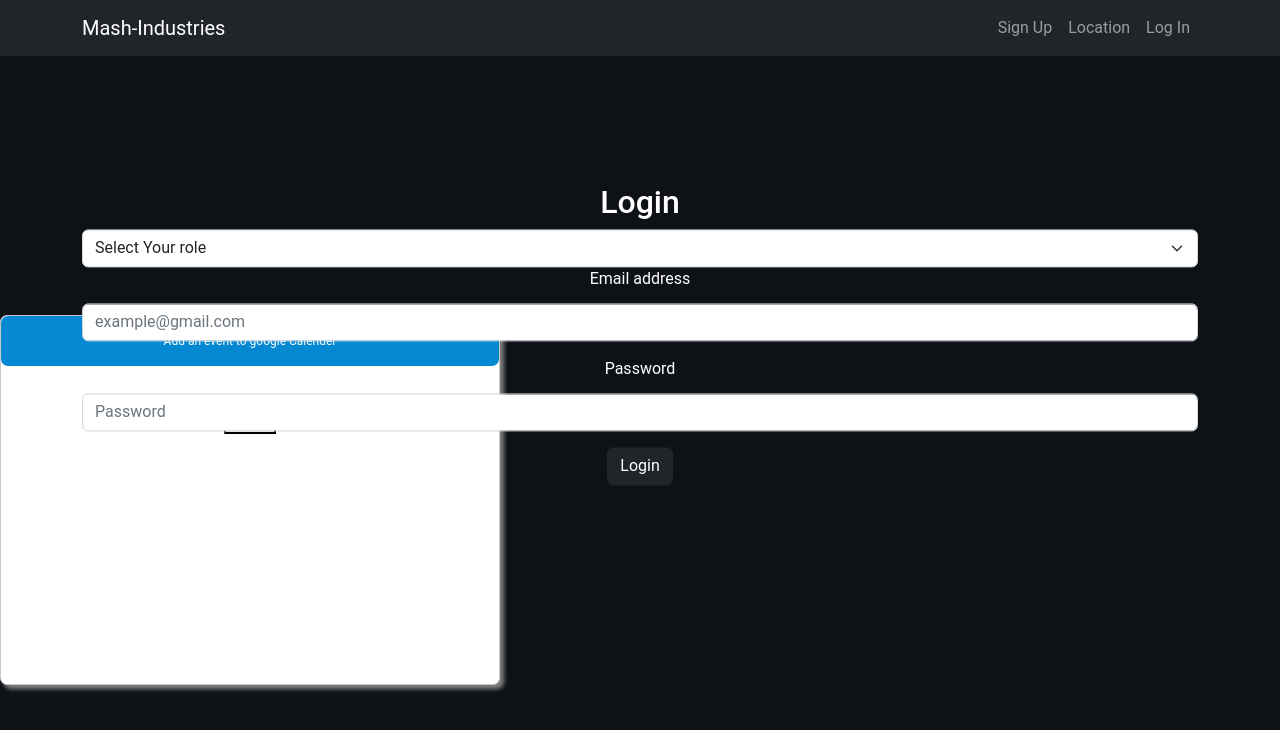
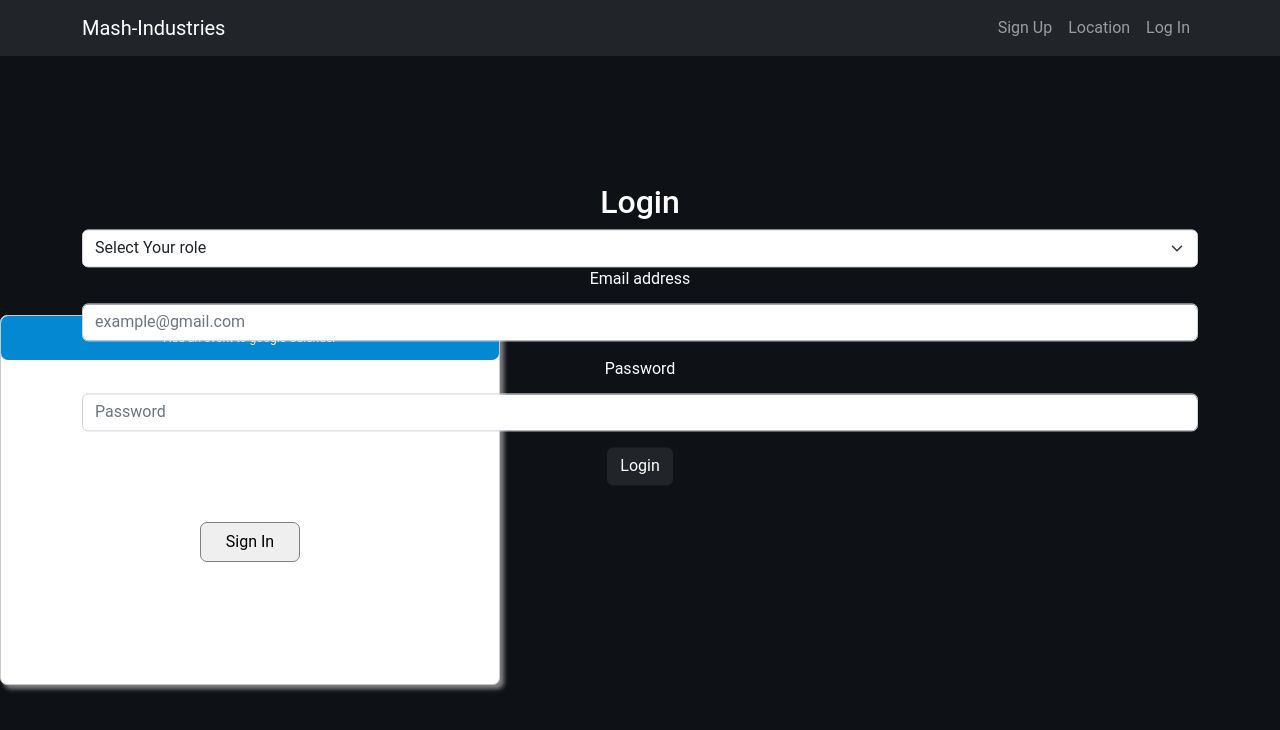
Before and after one commit to abdirahmanmohamedabdi/mash-frontend, a React (Create React App) app: page /login in a window 1280 px wide. Shown: the top 730 px of the page. Built offline with nearby package versions, Linux system fonts and the light colour scheme; what google-maps-react would draw is missing.

Commit message:
design calendar card

```diff
--- a/src/App.css
+++ b/src/App.css
@@ -81,3 +81,63 @@
   align-items: center;
   justify-content: center;
 }
+
+.google-login{
+  display: flex;
+  justify-content: center;
+  flex-direction: column;
+  align-items: center;
+  height: 100%;
+}
+.signout{
+  display: flex;
+  justify-content: space-between;
+  align-items: center;
+}
+.signout > button{
+  height: 30px;
+  background-color: rgb(38, 214, 155);
+  border: none;
+  border-radius: 7px;
+  cursor: pointer;
+}
+.google-login > button{
+  height: 40px;
+  width: 100px;
+  border-radius: 7px;
+  border: 1px solid grey;
+  outline: 0;
+  cursor: pointer;
+}
+.body{
+  padding: 10px;
+}
+.eventItem{
+  margin-top: 20px;
+  display: flex;
+  align-items: center;
+}
+.eventItem > label{
+  display: block;
+  width: 150px;
+}
+.eventItem > input{
+  flex: 1;
+  outline: 0;
+  height: 30px;
+  border-radius: 7px;
+  border: 1px solid grey;
+  padding-left: 5px;
+}
+.body > form > button {
+  width: 100%;
+  margin-top: 40px;
+  height: 40px;
+  border-radius: 7px;
+  outline: 0;
+  background-color:#0388D1;
+  color: white;
+  border: none;
+  cursor: pointer;
+  font-size: 20px;
+}
```
